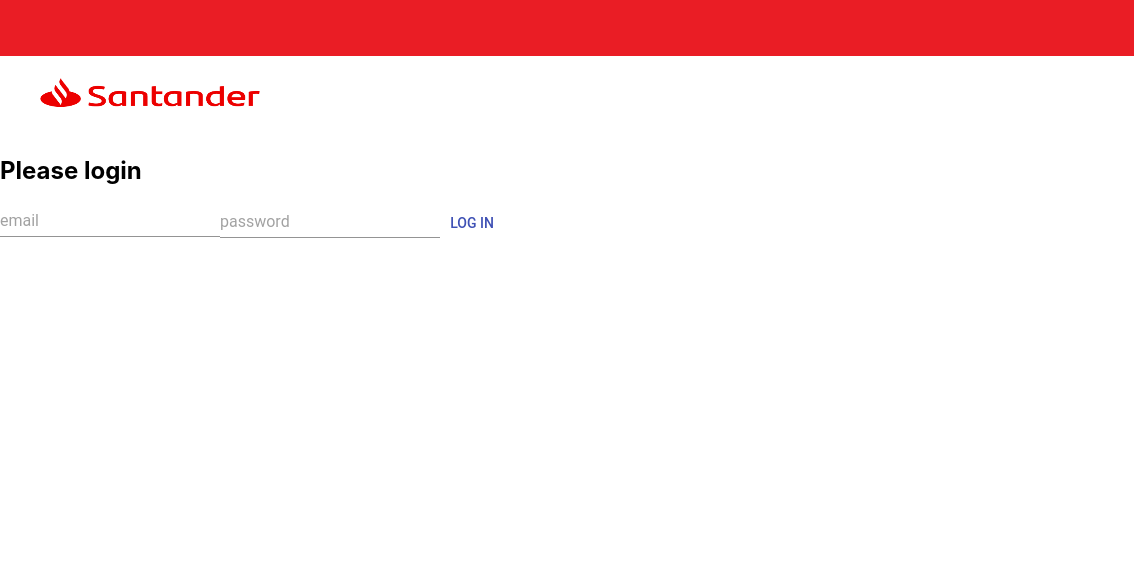
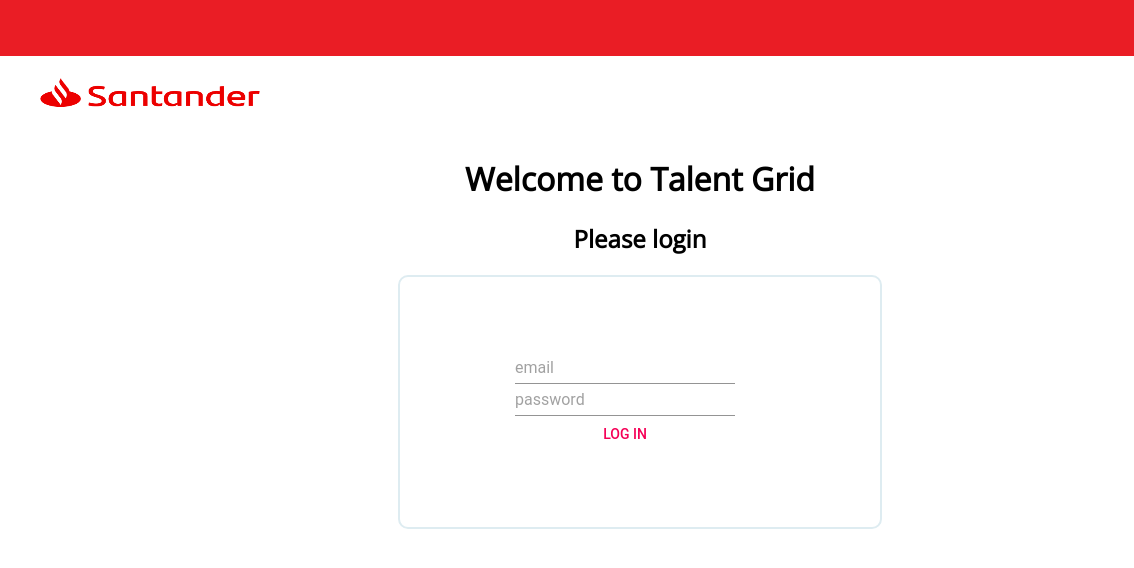
Before and after one commit to Kira-Green/Talent-grid-front-end, a React app: page /login in a window 1280 px wide. Shown: the full height of the page, 0-1134 px from the left. Built offline with nearby package versions, Linux system fonts and the light colour scheme.

Commit message:
final styling

```diff
--- a/src/Components/Authed/Authed.module.css
+++ b/src/Components/Authed/Authed.module.css
@@ -29,3 +29,7 @@
   max-width: 300px;
   height: auto;
 }
+
+h2 {
+  text-align: center;
+}
--- a/src/Components/Authed/index.js
+++ b/src/Components/Authed/index.js
@@ -5,6 +5,7 @@
 import css from "./Authed.module.css";
 import logo from "../Dashboard/logo.png";
 import santander from "../Dashboard/santander.png";
+import cssEmployee from "../EmployeeInfo/EmployeeInfo.module.css";
 
 // const API_ROUTE_PRIVATE = config.routes.private;
 // const API_ROUTE_LOGIN = config.routes.login;
@@ -66,29 +67,39 @@
           <img id={css.santander} src={santander} />
           <img src={logo} />
         </div>
+        <div className={cssEmployee.masterContainer}>
           <div className={css.topMessage}>
+            <h1>Welcome to Talent Grid</h1>
             <h2>Please login</h2>
           </div>
-
-        <form onSubmit={this.login}>
+          <div>
+            <form className={cssEmployee.container} onSubmit={this.login}>
               <TextField
                 onChange={this.onChange}
                 value={this.state.email}
                 name="email"
                 type="email"
+                // fullWidth="true"
                 placeholder="email"
               />
               <Input
                 onChange={this.onChange}
                 value={this.state.password}
                 name="password"
+                // fullWidth="true"
                 type="password"
                 placeholder="password"
               />
-          <Button color="primary" type="submit">
+              <Button
+                className={cssEmployee.btn}
+                color="secondary"
+                type="submit"
+              >
                 log in
               </Button>
             </form>
+          </div>
+        </div>
       </div>
     );
   }
--- a/src/Components/EmployeeInfo/EmployeeInfo.module.css
+++ b/src/Components/EmployeeInfo/EmployeeInfo.module.css
@@ -21,6 +21,6 @@
   padding-right: 30px;
 }
 
-img {
-  background-image: cover;
+#btn {
+  align-self: center;
 }
```
Lines whose indentation alone changed are shown as unchanged.
